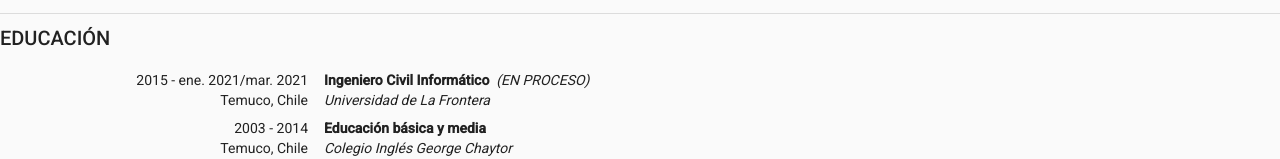
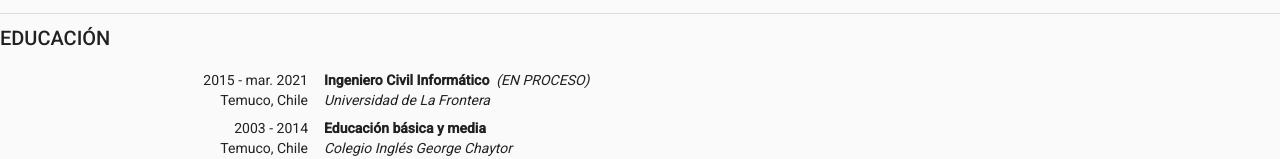
Before and after one commit to matiasah/curriculum, an Angular app: page /pdf in a window 1280 px wide. Shown: the part 641-800 px from the top of the page. Built offline with nearby package versions, Linux system fonts and the light colour scheme.

Commit message:
Corrección

```diff
--- a/src/app/content/content.component.html
+++ b/src/app/content/content.component.html
@@ -111,7 +111,7 @@
 
     <div class="w-full grid grid-cols-12 gap-4 mt-2 mb-2">
         <div class="col-span-4 sm:col-span-3 print:col-span-2 text-right">
-            <div class="m-0">2015 - ene. 2021/mar. 2021</div>
+            <div class="m-0">2015 - mar. 2021</div>
             <div class="m-0">Temuco, Chile</div>
         </div>
         <div class="col-span-8 sm:col-span-9 print:col-span-10 text-left">
@@ -193,7 +193,7 @@
         </div>
         <div class="col-span-8 sm:col-span-9 print:col-span-10 text-left">
             <div class="m-0">
-                <a href="https://www.smartaraucania.org" target="_blank">
+                <a href="https://labensayosambientales.ufro.cl/" target="_blank">
                     <b>UNIVERSIDAD DE LA FRONTERA: LABORATORIO DE ENSAYOS AMBIENTALES</b>
                 </a>
             </div>
```
Also changed, not shown: 5 other files (tests, documents, lock files or other folders).
